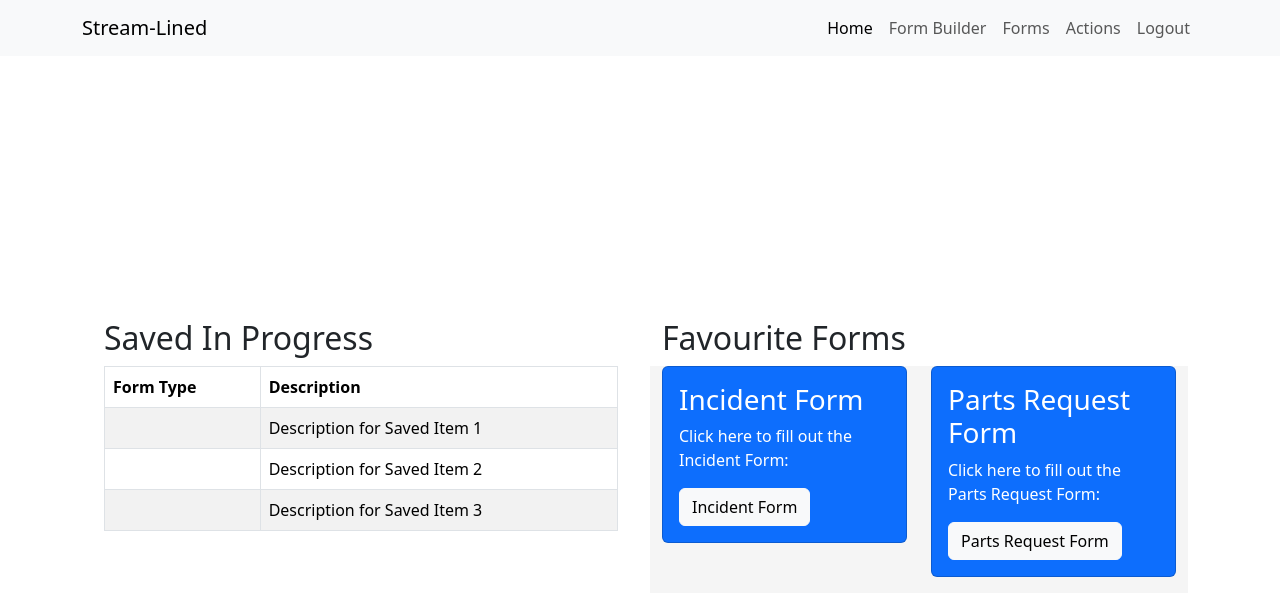
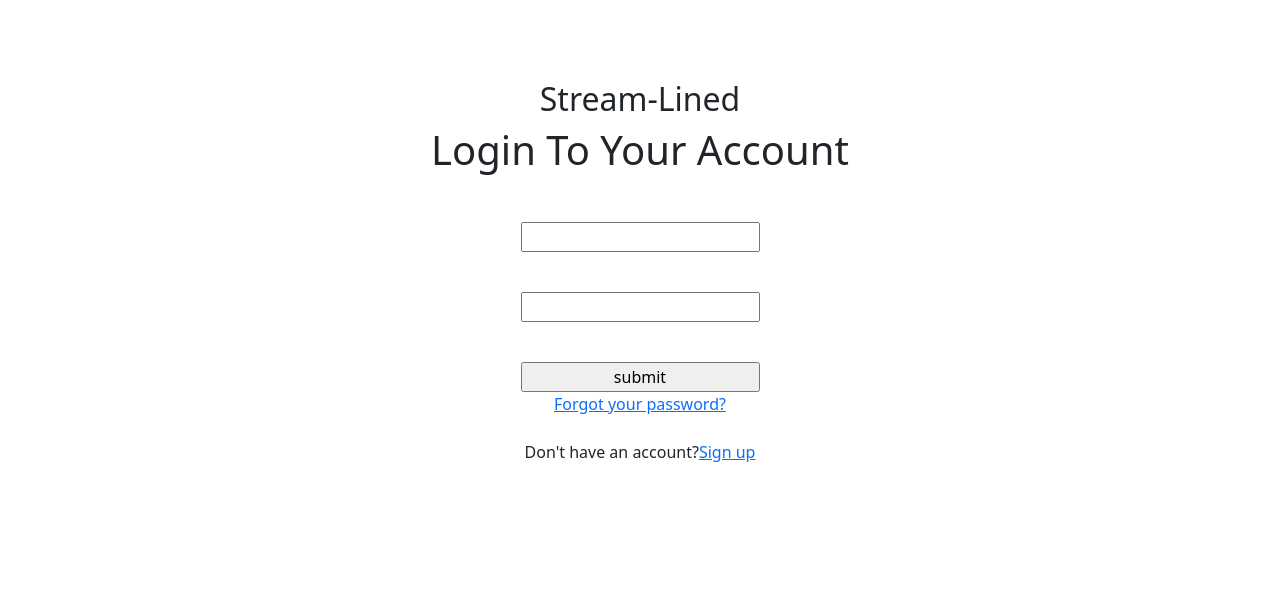
Before and after one commit to pipersjames/t3a2react-app, a React (Create React App) app: page / in a window 1280 px wide. Shown: the top 616 px of the page. Built offline with nearby package versions, Linux system fonts and the light colour scheme; no server answers.

Commit message:
logout functionality
added cookie removal on logout to remove jwt. changed navigation route names to start app at login

```diff
--- a/src/App.js
+++ b/src/App.js
@@ -20,10 +20,10 @@ function App() {
           </>
         )}
       >
-        <Route path ='/' element={<HomePage/>}/>
+        <Route path ='/home' element={<HomePage/>}/>
         <Route path ='/formbuilder' element={<FormBuilder/>}/>
       </Route>
-        <Route path="/login" element={<LoginForm/>}/>
+        <Route path="/" element={<LoginForm/>}/>
         <Route path='/create-new-user' element={<CreateAccount/>}/>
       </Routes>
     </div>
--- a/src/components/AuthChecker.jsx
+++ b/src/components/AuthChecker.jsx
@@ -26,12 +26,12 @@ export default function AuthChecker() {
                 if (response.status === 401) {
                     console.error('Unauthorized access. Re-directing to login page')
 
-                    navigate('/login')
+                    navigate('/')
 
                 } else if (response.status === 403) {
                     console.error('Invalid token, Re-directing to login page')
 
-                    navigate('/login')
+                    navigate('/')
                 } else {
                     console.error('error:', response.statusText)
                 }
--- a/src/components/CreateAccount.jsx
+++ b/src/components/CreateAccount.jsx
@@ -48,7 +48,7 @@ export default function CreateAccount() {
               Cookies.set('jwt', jwt, { secure: true, sameSite: 'Strict', expires: 3 })
               //development cookie
               //Cookies.set('jwt', jwt, {expires: 3 })
-              navigate('/')
+              navigate('/home')
 
           } else {
               console.error('Authentication failed')
--- a/src/components/LoginForm.jsx
+++ b/src/components/LoginForm.jsx
@@ -33,7 +33,7 @@ export default function LoginForm() {
 
                 Cookies.set('jwt', jwt, { secure: true, sameSite: 'Strict', expires: 3 })
 
-                navigate('/')
+                navigate('/home')
 
             } else {
                 console.error('Authentication failed')
--- a/src/components/Navbar.jsx
+++ b/src/components/Navbar.jsx
@@ -1,6 +1,7 @@
 import React, { useState } from 'react';
 import { NavLink } from 'react-router-dom';
 import 'bootstrap/dist/css/bootstrap.min.css'; // Import Bootstrap CSS
+import Cookies from 'js-cookie';
 
 export default function Navbar() {
     const [isOpen, setIsOpen] = useState(false);
@@ -8,6 +9,10 @@ export default function Navbar() {
     const toggleNavbar = () => {
         setIsOpen(!isOpen);
     };
+
+    const handleLogout = () => {
+        Cookies.remove('jwt')
+    }
 
     return (
         <nav className="navbar navbar-expand-lg navbar-light bg-light">
@@ -19,7 +24,7 @@ export default function Navbar() {
                 <div className={`collapse navbar-collapse ${isOpen ? 'show' : ''}`} id="navbarNav">
                     <ul className="navbar-nav ms-auto">
                         <li className="nav-item">
-                            <NavLink className="nav-link" to="/" activeclassname="active">Home</NavLink>
+                            <NavLink className="nav-link" to="/home" activeclassname="active">Home</NavLink>
                         </li>
                         <li className="nav-item">
                             <NavLink className="nav-link" to="/FormBuilder" activeclassname="active">Form Builder</NavLink>
@@ -31,7 +36,7 @@ export default function Navbar() {
                             <NavLink className="nav-link" to="/Actions" activeclassname="active">Actions</NavLink>
                         </li>
                         <li className="nav-item">
-                            <NavLink className="nav-link" to="/Logout" activeclassname="active">Logout</NavLink>
+                            <NavLink className="nav-link" to="/" activeclassname="active" onClick={handleLogout}>Logout</NavLink>
                         </li>
                     </ul>
                 </div>
```
